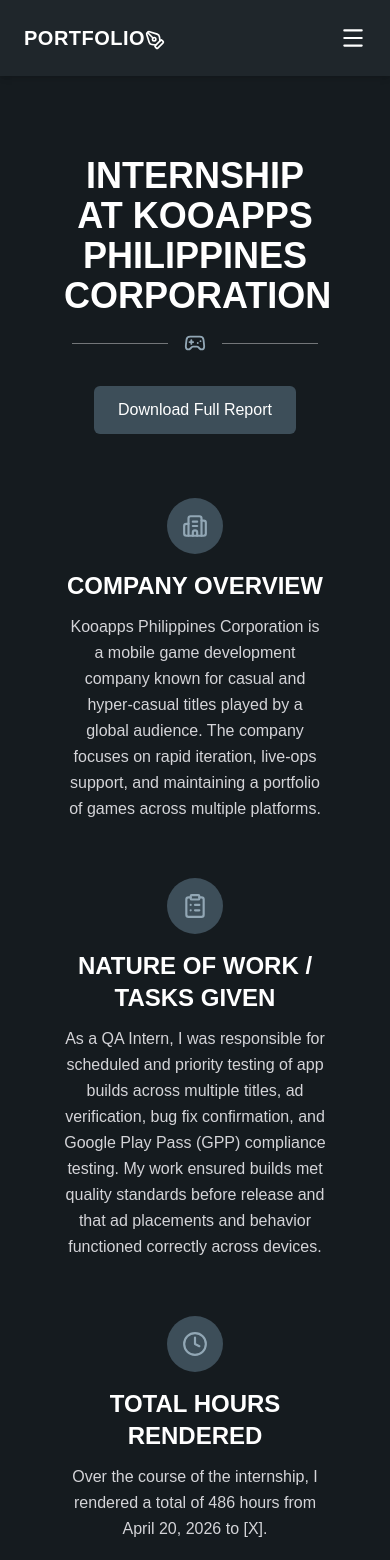
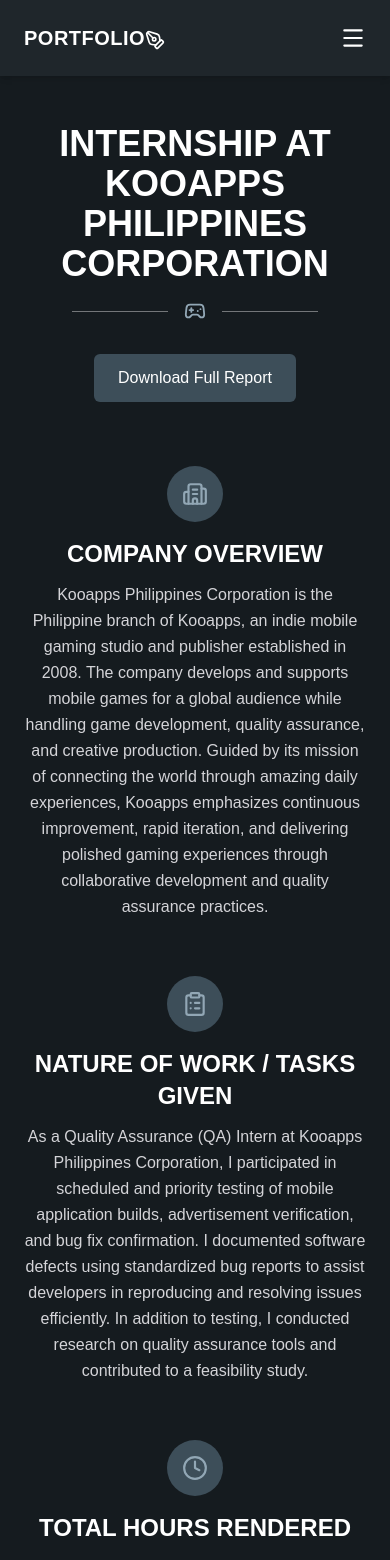
Before and after one commit to ToastyGoats-Git/lorenzo-portfolio, a Next.js app: page /practicum in a window 390 px wide. Shown: the top 1560 px of the page. Built offline with nearby package versions, Linux system fonts and the light colour scheme.

Commit message:
updated report and practicum

```diff
--- a/app/page.tsx
+++ b/app/page.tsx
@@ -2,7 +2,7 @@
 
 import { useState } from "react";
 import { motion, AnimatePresence } from "framer-motion";
-import { Rocket, Download, ScrollText, X } from "lucide-react";
+import { Rocket, FileText, ScrollText, X } from "lucide-react";
 
 const fadeUp = {
   hidden: { opacity: 0, y: -20 },
@@ -22,20 +22,17 @@
 
   return (
     <div className="min-h-screen">
-      {/* Hero Section */}
       <main className="max-w-6xl mx-auto px-6 sm:px-8 md:px-16 py-12 sm:py-20 flex flex-col md:flex-row items-center justify-between gap-10 md:gap-6">
-        {/* Placeholder for photo */}
-        <motion.div
+        <motion.img
+          src="/Portfolio Pic.jpg"
+          alt="Lorenzo Okol"
           initial="hidden"
           animate="visible"
           custom={0.6}
           variants={fadeUp}
-          className="w-56 h-72 sm:w-72 sm:h-96 bg-zinc-700 rounded-lg flex items-center justify-center text-zinc-400 order-2 md:order-1"
-        >
-          Photo
-        </motion.div>
+          className="w-56 h-72 sm:w-72 sm:h-96 object-cover rounded-lg order-2 md:order-1"
+        />
 
-        {/* Intro Text */}
         <div className="flex flex-col gap-4 max-w-md text-center md:text-left items-center md:items-start order-1 md:order-2">
           <motion.h1
             initial="hidden"
@@ -67,10 +64,11 @@
           >
             <a
               href="/Resume-Okol_Lorenzo_T.pdf"
-              download
+              target="_blank"
+              rel="noopener noreferrer"
               className="flex items-center gap-2 bg-[#3d4e59] hover:bg-[#92a7b5] text-white px-5 py-2 rounded-md font-medium transition-colors duration-300"
             >
-              <Download size={18} />
+              <FileText size={18} />
               Download My Résumé
             </a>
 
@@ -85,7 +83,6 @@
         </div>
       </main>
 
-      {/* About Me Modal */}
       <AnimatePresence>
         {showAbout && (
           <motion.div
--- a/app/practicum/page.tsx
+++ b/app/practicum/page.tsx
@@ -14,25 +14,25 @@
     title: "COMPANY OVERVIEW",
     icon: Building2,
     content:
-      "Kooapps Philippines Corporation is a mobile game development company known for casual and hyper-casual titles played by a global audience. The company focuses on rapid iteration, live-ops support, and maintaining a portfolio of games across multiple platforms.",
+      "Kooapps Philippines Corporation is the Philippine branch of Kooapps, an indie mobile gaming studio and publisher established in 2008. The company develops and supports mobile games for a global audience while handling game development, quality assurance, and creative production. Guided by its mission of connecting the world through amazing daily experiences, Kooapps emphasizes continuous improvement, rapid iteration, and delivering polished gaming experiences through collaborative development and quality assurance practices.",
   },
   {
     title: "NATURE OF WORK / TASKS GIVEN",
     icon: ClipboardList,
     content:
-      "As a QA Intern, I was responsible for scheduled and priority testing of app builds across multiple titles, ad verification, bug fix confirmation, and Google Play Pass (GPP) compliance testing. My work ensured builds met quality standards before release and that ad placements and behavior functioned correctly across devices.",
+      "As a Quality Assurance (QA) Intern at Kooapps Philippines Corporation, I participated in scheduled and priority testing of mobile application builds, advertisement verification, and bug fix confirmation. I documented software defects using standardized bug reports to assist developers in reproducing and resolving issues efficiently. In addition to testing, I conducted research on quality assurance tools and contributed to a feasibility study.",
   },
   {
     title: "TOTAL HOURS RENDERED",
     icon: Clock,
     content:
-      "Over the course of the internship, I rendered a total of 486 hours from April 20, 2026 to [X].",
+      "I completed a total of 486 internship hours. The internship consisted of 8 hours of Company Orientation, 40 hours of Quality Assurance Training, 238 hours dedicated to application testing, technical documentation, and other QA responsibilities, and 200 hours allocated to completing the special project.",
   },
   {
     title: "CONCLUSION",
     icon: CheckCircle2,
     content:
-      "This internship gave me hands-on experience in real-world QA workflows, from structured test cycles to compliance verification. It strengthened my attention to detail, my understanding of mobile app quality assurance, and prepared me to contribute effectively in a professional software testing environment.",
+      "My internship at Kooapps Philippines Corporation strengthened both my technical and professional skills by exposing me to real-world software quality assurance processes. Through structured testing, defect documentation, collaboration with developers, and participation in a research-based feasibility study, I developed stronger analytical thinking, communication, and attention to detail. The experience provided valuable insight into professional software development workflows and better prepared me for future opportunities within the IT industry.",
   },
 ];
 
@@ -59,7 +59,7 @@
 
 export default function Practicum() {
   return (
-    <div className="min-h-screen px-16 py-20 text-center">
+    <div className="min-h-screen px-6 sm:px-8 md:px-16 py-12 sm:py-20 text-center">
       <h1 className="text-4xl font-bold mb-4">
         INTERNSHIP AT KOOAPPS PHILIPPINES CORPORATION
       </h1>
@@ -72,14 +72,15 @@
 
       <a
         href="/Final Report Practicum - Okol.pdf"
-        download
+        target="_blank"
+        rel="noopener noreferrer"
         className="inline-block bg-[#3d4e59] hover:bg-[#92a7b5] text-white px-6 py-3 rounded-md font-medium transition-colors duration-300 mb-16"
       >
         Download Full Report
       </a>
 
       <motion.div
-        className="max-w-3xl mx-auto flex flex-col gap-14 text-left"
+        className="max-w-3xl mx-auto flex flex-col gap-14"
         initial="hidden"
         animate="visible"
         variants={containerVariants}
@@ -91,13 +92,15 @@
             <motion.div
               key={section.title}
               variants={itemVariants}
-              className="text-center flex flex-col items-center"
+              className="flex flex-col items-center text-center"
             >
               <div className="w-14 h-14 rounded-full bg-[#3d4e59] flex items-center justify-center mb-4">
                 <Icon size={26} className="text-[#92a7b5]" />
               </div>
 
-              <h2 className="text-2xl font-bold mb-3">{section.title}</h2>
+              <h2 className="text-2xl font-bold mb-3">
+                {section.title}
+              </h2>
 
               <p className="text-zinc-300 leading-relaxed max-w-2xl">
                 {section.content}
```
Also changed, not shown: public/Portfolio Pic.jpg (added), 1 other file (tests, documents, lock files or other folders).
